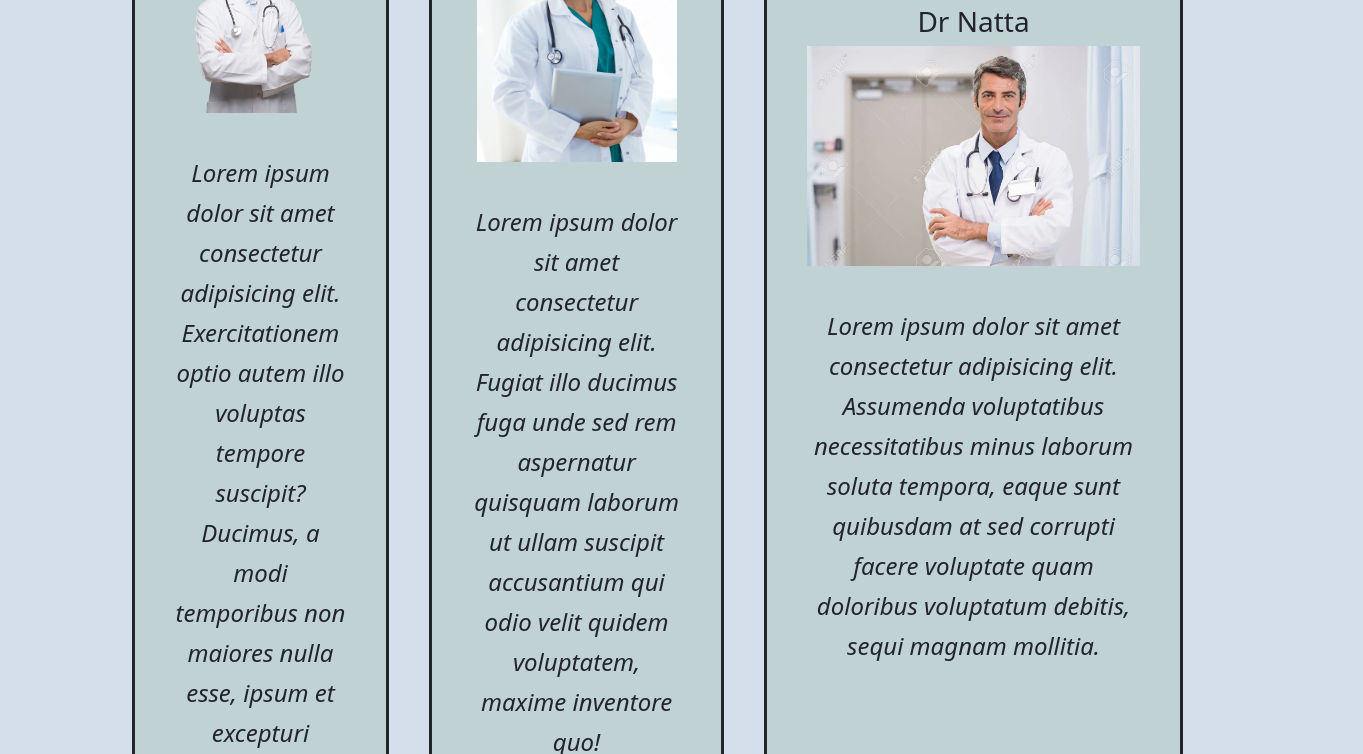
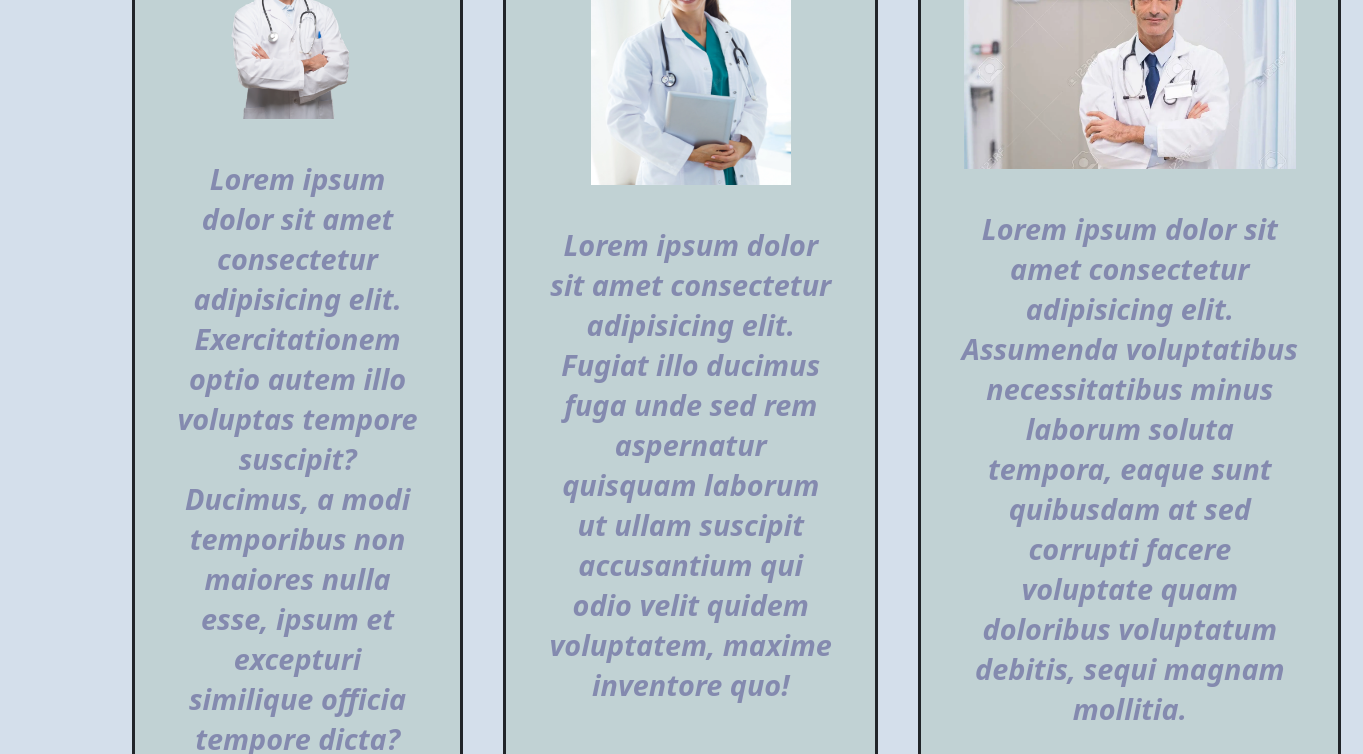
Before and after one commit to marcosnatta/Proyecto2-git-33035, a website: page pages/Medicos.html in a window 1280 px wide. Shown: the part 484-1238 px from the top of the page, 1363 px wide, since content can reach past the window. Drawn offline with nearby package versions, Linux system fonts and the light colour scheme.

Commit message:
fin del trabajo falta sacar lorem

```diff
--- a/pages/Medicos.html
+++ b/pages/Medicos.html
@@ -6,8 +6,8 @@
     <meta http-equiv="X-UA-Compatible" content="IE=edge">
     <meta name="viewport" content="width=device-width, initial-scale=1.0">
     <link rel="stylesheet" href="../css/bootstrap.min.css">
-    <link rel="stylesheet" href="../css/stlye.css">
-    <title>Medicos-ConsulNatta</title>
+    <link rel="stylesheet" href="../css/style.css">
+    <title>Medicos-ConsulNatta|medicos-especializados</title>
 
 <body>
     <!-- cabeza -->
@@ -157,8 +157,8 @@
 
             <iframe
                 src="https://www.google.com/maps/embed?pb=!1m18!1m12!1m3!1d3281.4197034955987!2d-58.72756278416214!3d-34.66935536848232!2m3!1f0!2f0!3f0!3m2!1i1024!2i768!4f13.1!3m3!1m2!1s0x95bcbff098b639cb%3A0xd9ecbea432593f4!2sAv.%20del%20Libertador%20455%2C%20B1722ERE%20Merlo%2C%20Provincia%20de%20Buenos%20Aires!5e0!3m2!1ses-419!2sar!4v1664589053881!5m2!1ses-419!2sar"
-                width="1200" height="350" style="border:1;" allowfullscreen="" loading="lazy"
-                referrerpolicy="no-referrer-when-downgrade"></iframe>
+                style="border:1;" allowfullscreen="" loading="lazy"
+                referrerpolicy="no-referrer-when-downgrade" class="mapa"></iframe>
 
         </div>
 
--- a/scss/layout/_footer.scss
+++ b/scss/layout/_footer.scss
@@ -48,7 +48,6 @@ footer {
 
     .mapa{
         padding: $espaciado;
-
     }
 
 
--- a/scss/main.scss
+++ b/scss/main.scss
@@ -1,8 +1,5 @@
 @import"./utils/variables";
 @import"./utils/mixin";
-@import"./utils/media";
-
-@import"./base/reset";
 
 @import"./components/botones";
 @import"./components/tarjetas";
--- a/scss/pages/_consultorios.scss
+++ b/scss/pages/_consultorios.scss
@@ -3,3 +3,7 @@
 @include mapa-tablet;
 
 @include mapa-escritorio;
+
+@include medida-consultorio1;
+
+@include medida-consultorio2;
--- a/scss/pages/_contacto.scss
+++ b/scss/pages/_contacto.scss
@@ -0,0 +1,11 @@
+@include medida-form1;
+@include medida-form2;
+
+
+
+
+@include mapa-celular;
+
+@include mapa-tablet;
+
+@include mapa-escritorio;
--- a/scss/pages/_especialidades.scss
+++ b/scss/pages/_especialidades.scss
@@ -9,7 +9,7 @@
     font-style: $textolindo;
     font-weight: bold;
     color: rgb(97, 80, 80);
-    padding-inline: 220px;
+
     }
 
 
@@ -35,6 +35,7 @@
 }
 .turnos{
     @include tarjeta;
+    border: none;
     width: 400px;
     height: 400px;
     justify-content: center;
@@ -53,3 +54,5 @@
 @include mapa-tablet;
 
 @include mapa-escritorio;
+
+@include medida-especialidades1;
--- a/scss/pages/_medicos.scss
+++ b/scss/pages/_medicos.scss
@@ -1,27 +1,28 @@
-
-.doctores-items{
+.doctores-items {
     display: flex;
     gap: $espaciado;
-    h2{
+
+    h2 {
         color: rgb(179, 179, 52);
     }
 
 }
 
-.tarjetas-doctores{
+.tarjetas-doctores {
     @include tarjeta-doctores;
 }
-.juana{
-        padding-top: 1px;
-    }
 
+.juana {
+    padding-top: 1px;
+}
 
-@include medida-doctores1;
-@include medida-doctores2;
-@include medida-doctores3;
 
 @include mapa-celular;
 
 @include mapa-tablet;
 
 @include mapa-escritorio;
+
+@include medida-doctores1;
+@include medida-doctores2;
+@include medida-doctores3;
--- a/scss/utils/_media.scss
+++ /dev/null
@@ -1,69 +0,0 @@
-@mixin mapa-celular {
-    @media(min-width:$celular){
-        iframe{
-            display: flex;
-            justify-content: center;
-
-        }
-        @content
-    }
-}
-;
-@mixin mapa-tablet {
-    @media(min-width:$tablet){
-        iframe{
-            width: 690px;
-            display: flex;
-            justify-content: center;
-
-        }
-        @content
-    }
-}
-;
-@mixin mapa-escritorio {
-    @media(min-width:$escritorio){
-        .mapa{
-            display:flex;
-            justify-content: center;
-        }
-        iframe{
-            width: 1000px;
-        }
-        @content
-    }
-}
-;
-
-@mixin medida-doctores1 {
-    @media(min-width:$celular){
-        .doctores-items{
-          display: flex;
-          flex-direction: column;
-        }
-        @content
-    }
-
-}
-;
-
-@mixin medida-doctores2 {
-    @media(min-width:$tablet){
-        .doctores-items{
-          display: flex;
-          flex-direction: column;
-        }
-        @content
-    }
-}
-;
-
-@mixin medida-doctores3{
-    @media(min-width:$escritorio){
-        .doctores-items{
-          display: flex;
-          flex-direction: row;
-        }
-        @content
-    }
-}
--- a/scss/utils/_mixin.scss
+++ b/scss/utils/_mixin.scss
@@ -32,3 +32,203 @@
     }
 
 }
+
+@mixin mapa-celular {
+    @media(min-width:$celular) {
+        .mapa {
+            width: 440px;
+        }
+
+        @content
+    }
+}
+
+;
+
+@mixin mapa-tablet {
+    @media(min-width:$tablet) {
+        .mapa {
+            width: 690px;
+        }
+
+        @content
+    }
+}
+
+;
+
+@mixin mapa-escritorio {
+    @media(min-width:$escritorio) {
+        .mapa {
+            width: 1100px;
+        }
+
+        @content
+    }
+}
+
+;
+
+@mixin medida-doctores1 {
+    @media(min-width:$celular) {
+        .doctores-items {
+            display: flex;
+            flex-direction: column;
+        }
+
+        @content
+    }
+
+}
+
+;
+
+@mixin medida-doctores2 {
+    @media(min-width:$tablet) {
+        .doctores-items {
+            display: flex;
+            flex-direction: column;
+        }
+
+        @content
+    }
+}
+
+;
+
+@mixin medida-doctores3 {
+    @media(min-width:$escritorio) {
+        .doctores-items {
+            display: flex;
+            flex-direction: row;
+        }
+
+        @content
+    }
+}
+
+;
+
+@mixin medida-especialidades1 {
+    @media(min-width:$tablet) {
+        .contenedor-especialidades {
+            justify-content: center;
+        }
+
+        @content
+    }
+}
+
+;
+
+@mixin medida-consultorio1 {
+    @media(min-width:$celular) {
+        h2 {
+            padding: 20px;
+            color: rgb(171 110 110 / 46%);
+            text-align: center;
+        }
+
+        @content
+    }
+
+}
+
+;
+
+@mixin medida-consultorio2 {
+    @media(min-width:$tablet) {
+        h2 {
+            padding: $espaciado;
+            color: rgb(13 110 253 / 53%);
+            text-align: center;
+            text-decoration-line: underline;
+            text-decoration-color: #bdbdbd;
+        }
+
+        .consul {
+            color: rgb(211 24 171);
+            text-decoration: none;
+            font-weight: bold;
+            font-style: italic;
+            padding-bottom: 80px;
+            text-align: center;
+        }
+
+        .texto-consul {
+            font-weight: bold;
+            color: #a753539e;
+            font-size: larger;
+        }
+
+        @content
+    }
+}
+
+;
+
+
+
+
+@mixin medida-form1 {
+    @media(min-width:$celular) {
+
+        p {
+            text-align: center;
+            font-size: larger;
+            font-weight: 600;
+            font-style: oblique;
+            color: #64649ba6;
+        }
+
+        label {
+            font-size: large;
+            padding-bottom: 20px;
+            padding-top: $espaciado;
+            font-family: monospace;
+            display: flex;
+            justify-content: space-around;
+        }
+
+        input {
+            padding: 10px;
+            border-radius: 30px;
+            background-color: #c8c8dfcf;
+            font-size: larger;
+
+        }
+        .prueba {
+            display: flex;
+            flex-direction: column;
+            align-items: center;
+        }
+
+        select {
+            @extend input;
+        }
+
+        textarea {
+            @extend input;
+        }
+
+        @content
+    }
+
+}
+
+;
+
+
+@mixin medida-form2 {
+    @media(min-width:$escritorio) {
+        .prueba {
+            display: flex;
+            flex-direction: column;
+            align-items: center;
+        }
+    }
+
+    @content
+}
+
+;
```
Also changed, not shown: index.html (+3 -3 lines), pages/Consultorios.html (+33 -26 lines), pages/Contacto.html (+54 -36 lines), pages/Especialidades.html (+19 -15 lines), css/style.css, scss/base/_reset.scss (deleted), 2 other files. Lines whose indentation alone changed are shown as unchanged.
